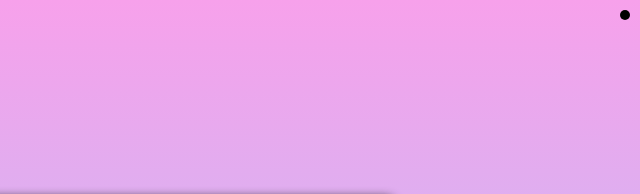
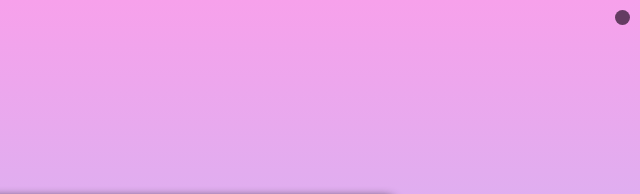
Before and after one commit to yur1xsheh/yur1xsheh.github.io, a plain HTML site: page index.html in a window 1280 px wide. Shown: the top 194 px of the page, 640-1280 px from the left. Drawn offline with nearby package versions, Linux system fonts and the light colour scheme; a web font is replaced by a local one.

Commit message:
Update index.html

```diff
--- a/index.html
+++ b/index.html
@@ -41,9 +41,9 @@
     position: absolute;
     top: 10px;
     right: 10px;
-    width: 10px;
-    height: 10px;
-    background-color: black;
+    width: 15px;
+    height: 15px;
+    background-color: rgb(100, 60, 98);
     border-radius: 50%;
   }
 </style>
```
